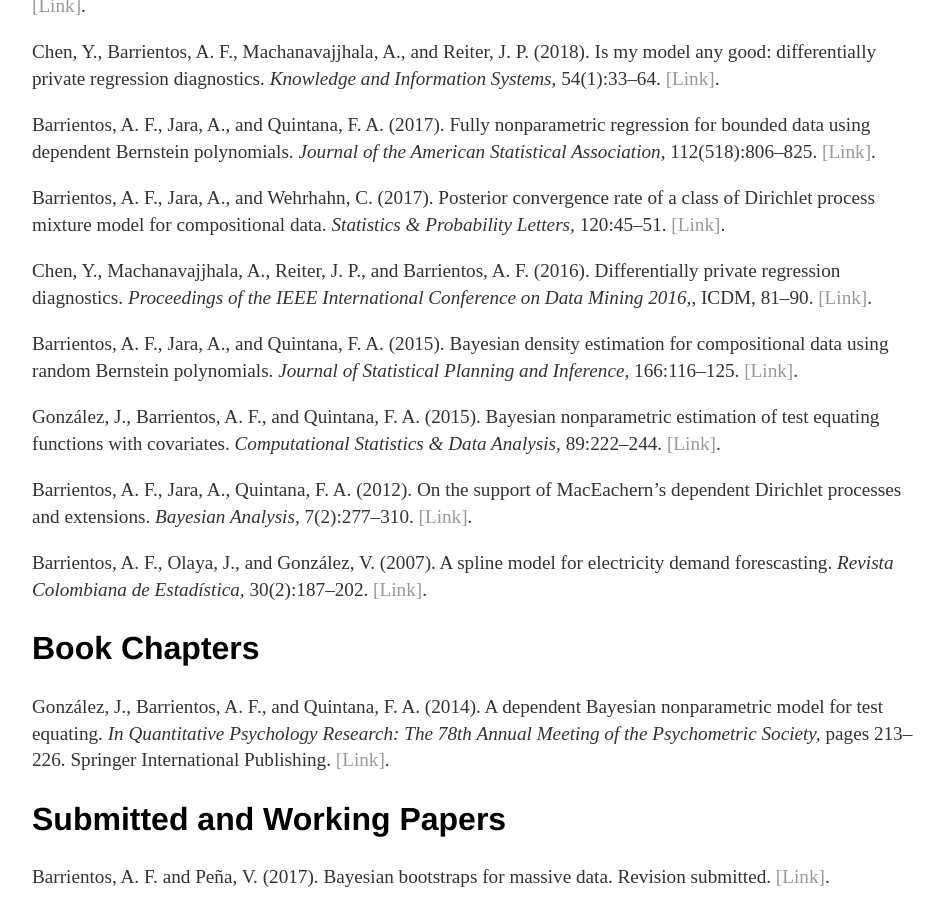
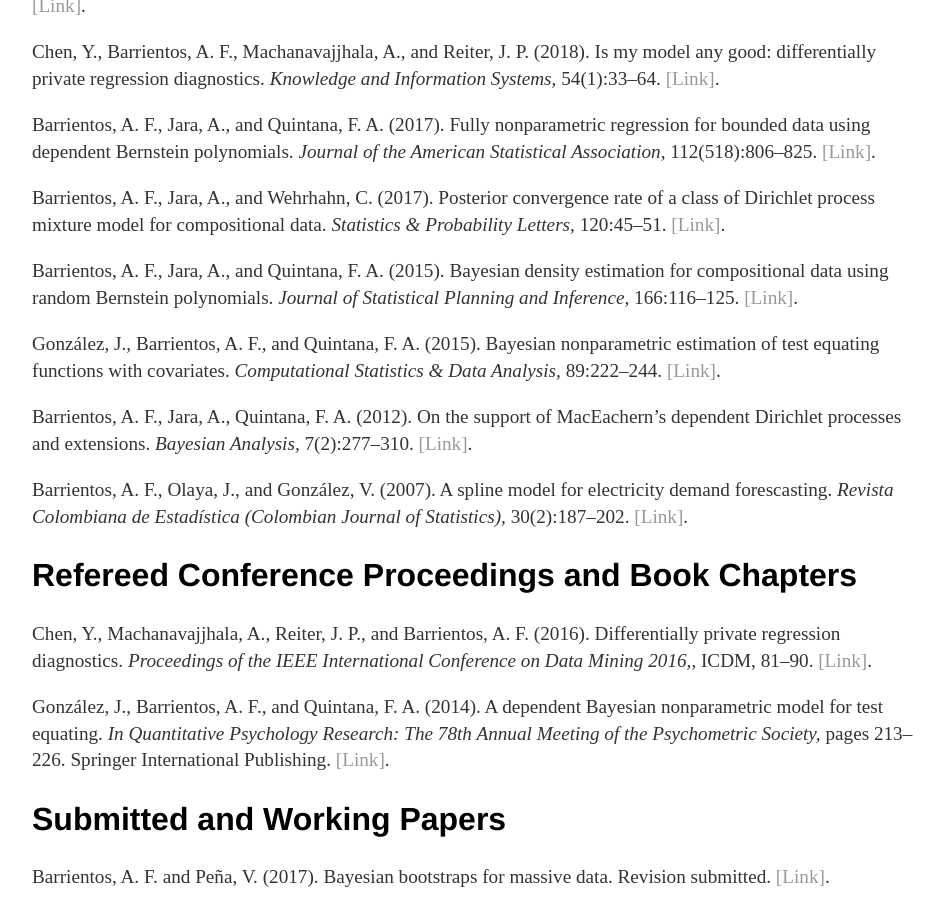
Before and after one commit to anfebar/anfebar.github.io, a Jekyll site: the page built from cv/index.html, in a window 1280 px wide and 900 px high, scrolled down 796 px. Shown: the whole window, without its empty margins (160-1104 px from the left). Built offline with Jekyll 4.4.1, drawn with Linux system fonts in a browser that asks for light colours.

Commit message:
Update index.html

```diff
--- a/cv/index.html
+++ b/cv/index.html
@@ -86,10 +81,16 @@ title: Andrés F. Barrientos
 
 		       <p>Barrientos, A. F., Olaya, J., and González, V. (2007).
 						 A spline model for electricity demand forescasting.
-						 <em> Revista Colombiana de Estadística,</em>  30(2):187–202.
+						 <em> Revista Colombiana de Estadística (Colombian Journal of Statistics),</em>  30(2):187–202.
 						 <a href="http://www.scielo.org.co/pdf/rce/v30n2/v30n2a03.pdf">[Link]</a>.
 
-				<h2>Book Chapters</h2>
+				<h2>Refereed Conference Proceedings and Book Chapters</h2>
+
+					 <p>Chen, Y., Machanavajjhala, A., Reiter, J. P., and Barrientos, A. F. (2016).
+						 Differentially private regression diagnostics.
+						 <em>Proceedings of the IEEE International Conference on Data Mining 2016,</em>, ICDM, 81–90.
+						 <a href="http://ieeexplore.ieee.org/abstract/document/7837832/?reload=true">[Link]</a>.
+
 
 					<p>González, J., Barrientos, A. F., and Quintana, F. A. (2014).
 						A dependent Bayesian nonparametric model for test equating.
```
Also changed, not shown: other parts of cv/index.html (+0 -5 lines).
